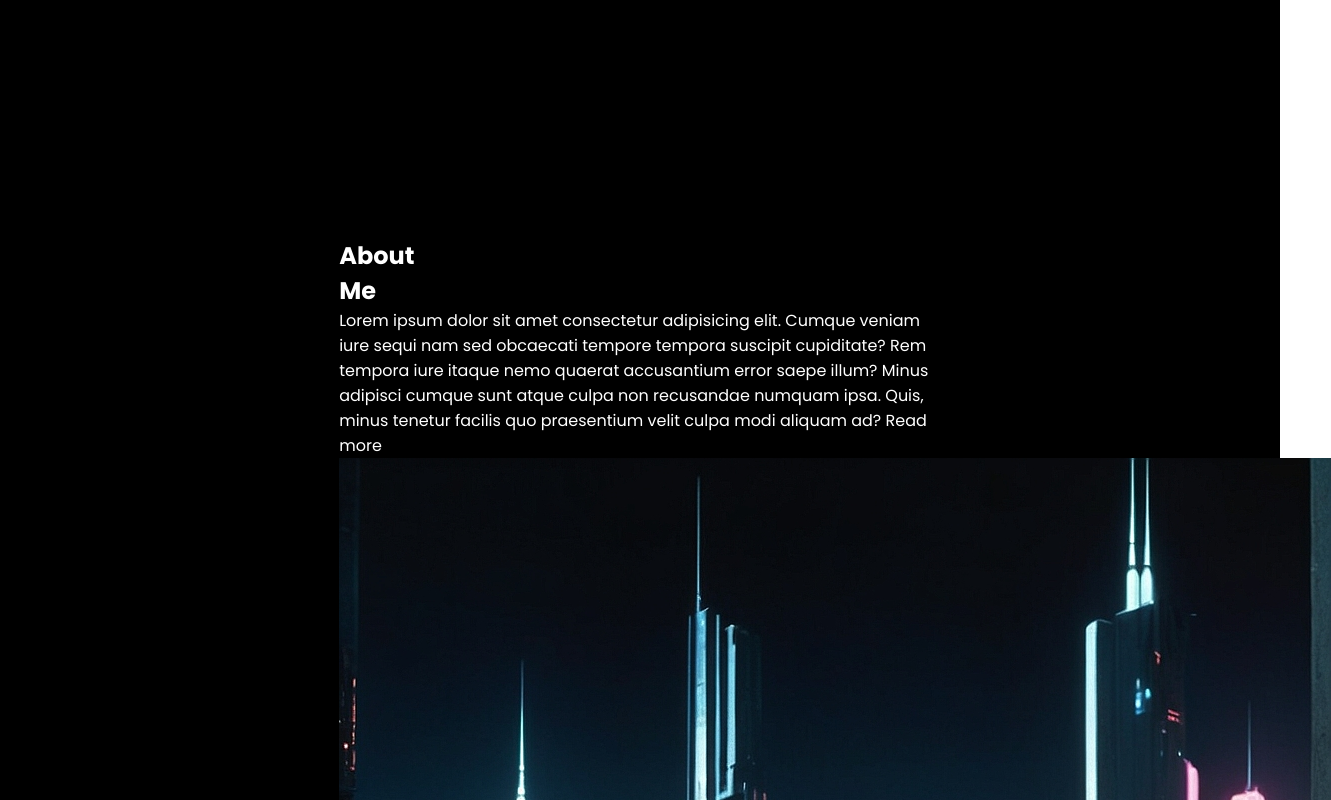
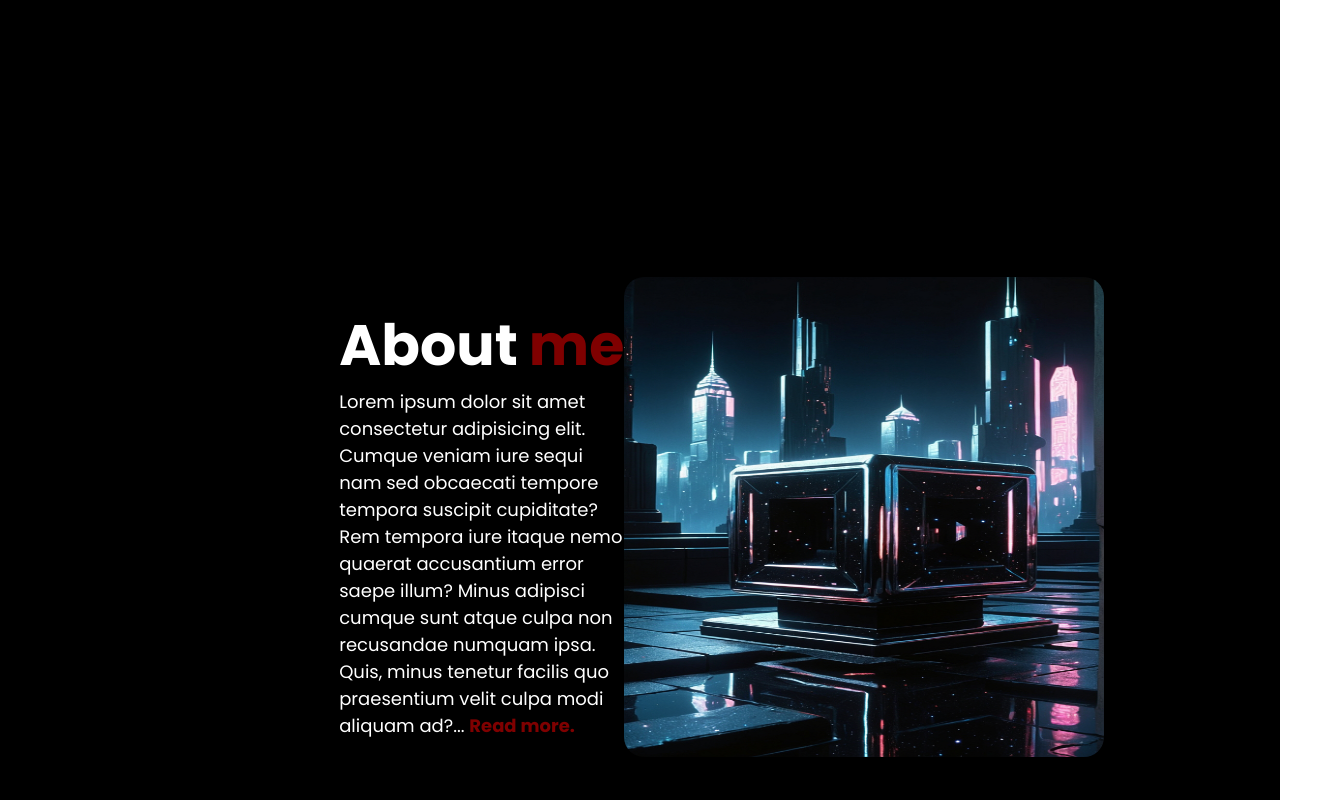
Before and after one commit to Dayron-z/Mi_portafolio, a plain HTML site: page index.html in a window 1280 px wide. Shown: the part 680-1480 px from the top of the page, 1331 px wide, since content can reach past the window. Drawn offline with nearby package versions, Linux system fonts and the light colour scheme.

Commit message:
Secction 2 beta

```diff
--- a/Styles/style.css
+++ b/Styles/style.css
@@ -39,6 +39,9 @@ nav{
     color:var(--white-color);
     font-size: 1rem;
     padding: 0rem  14em;
+    position: fixed;
+    width: 100vw;
+    z-index: 10;
 }
 
 
@@ -76,6 +79,7 @@ nav{
     display: flex;
     justify-content: space-between;
     padding-top: 7.5rem;
+    align-items: center;
 }
 
 .developer_title{
@@ -128,3 +132,42 @@ nav{
 /* Fin de la primera sección*/
 /* ---------------------------------------- */
 /* ---------------------------------------- */
+
+.section_about_us{
+    display: flex;
+    align-items: center;
+    justify-content: space-between;
+}
+
+.avatar_about_us{
+    width: auto;
+}
+
+
+.avatar_about_us img{
+    width: 30rem;
+    height: 30rem;
+    border-radius: 1.25rem;
+
+}
+.section_title_about{
+    display: flex;
+    gap: 0.3438rem;
+    font-size: 2.375rem;
+}
+
+.tltle_me{
+    color: var(--color-wine);
+}
+
+.paragraph_about_me{
+    font-size: 1.125rem;
+    max-width: 25rem;
+}
+
+
+.read_more_about {
+    color: var(--color-wine);
+    font-weight: bold;
+
+}
--- a/index.html
+++ b/index.html
@@ -45,24 +45,24 @@
                 <img src="images/Cub.svg" alt="cube" class="abstract-image">
             </div>
         </section>
-
         <section class="section_about_us">
             <div class="title_and_paragraph_about">
                 <div class="section_title_about">
-                    <h2 class="tltle_about">About<h2><h2 class="tltle_me">Me</h2>
+                    <h2 class="tltle_about">About<h2><h2 class="tltle_me">me</h2>
                 </div>
                 <p class="paragraph_about_me">
-                    Lorem ipsum dolor sit amet consectetur adipisicing elit. Cumque veniam iure sequi nam sed obcaecati tempore tempora suscipit cupiditate? Rem tempora iure itaque nemo quaerat accusantium error saepe illum? Minus adipisci cumque sunt atque culpa non recusandae numquam ipsa. Quis, minus tenetur facilis quo praesentium velit culpa modi aliquam ad? <a href="#" class="read_more_about">Read more</a>
+                    Lorem ipsum dolor sit amet consectetur adipisicing elit. Cumque veniam iure sequi nam sed obcaecati tempore tempora suscipit cupiditate? Rem tempora iure itaque nemo quaerat accusantium error saepe illum? Minus adipisci cumque sunt atque culpa non recusandae numquam ipsa. Quis, minus tenetur facilis quo praesentium velit culpa modi aliquam ad?... <a href="#" class="read_more_about"> Read more.</a>
                 </p>
             </div>
 
             <div class="avatar_about_us">
-                <img src="images/intento.jpg" alt="AI">
+                <img class="image-about-us" src="images/intento.jpg" alt="AI">
             </div>
 
 
         </section>
-        <section></section>
+
+        <section class=""></section>
         <section></section>
 
     </main>
```
